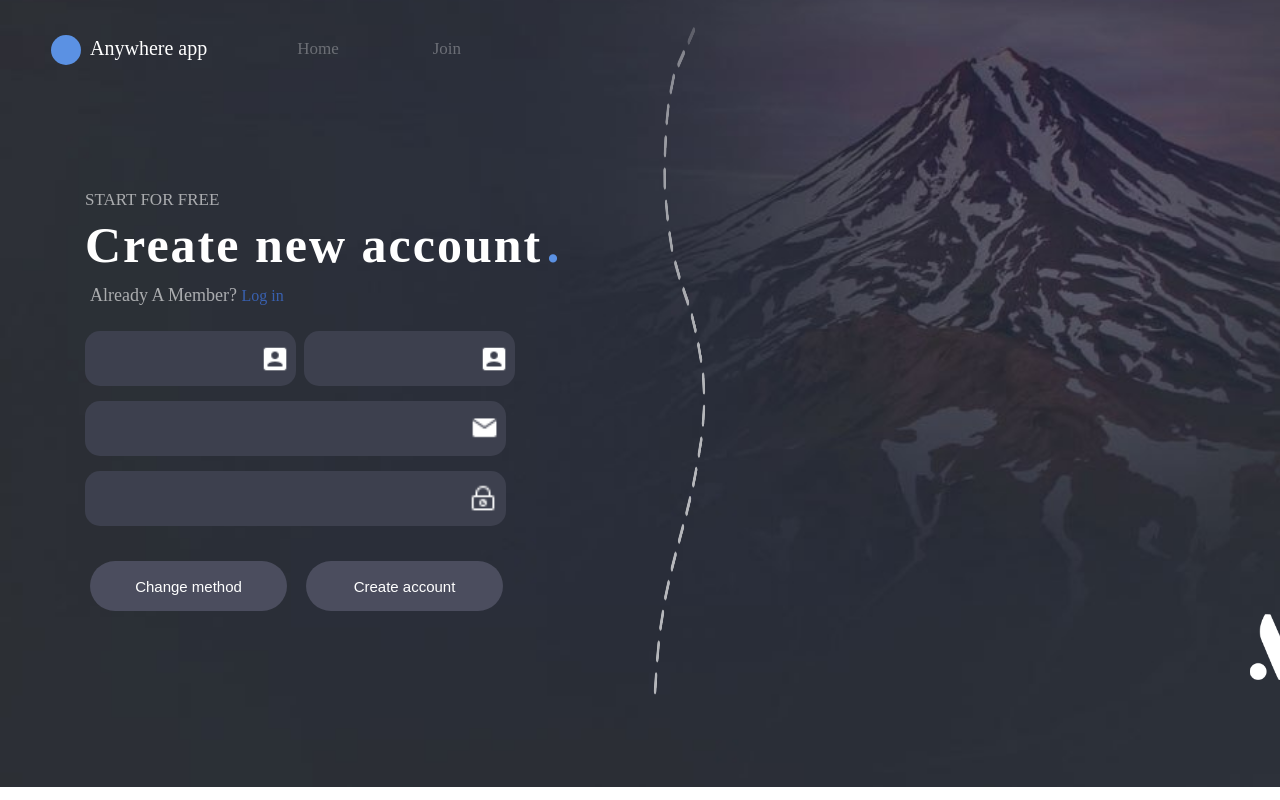
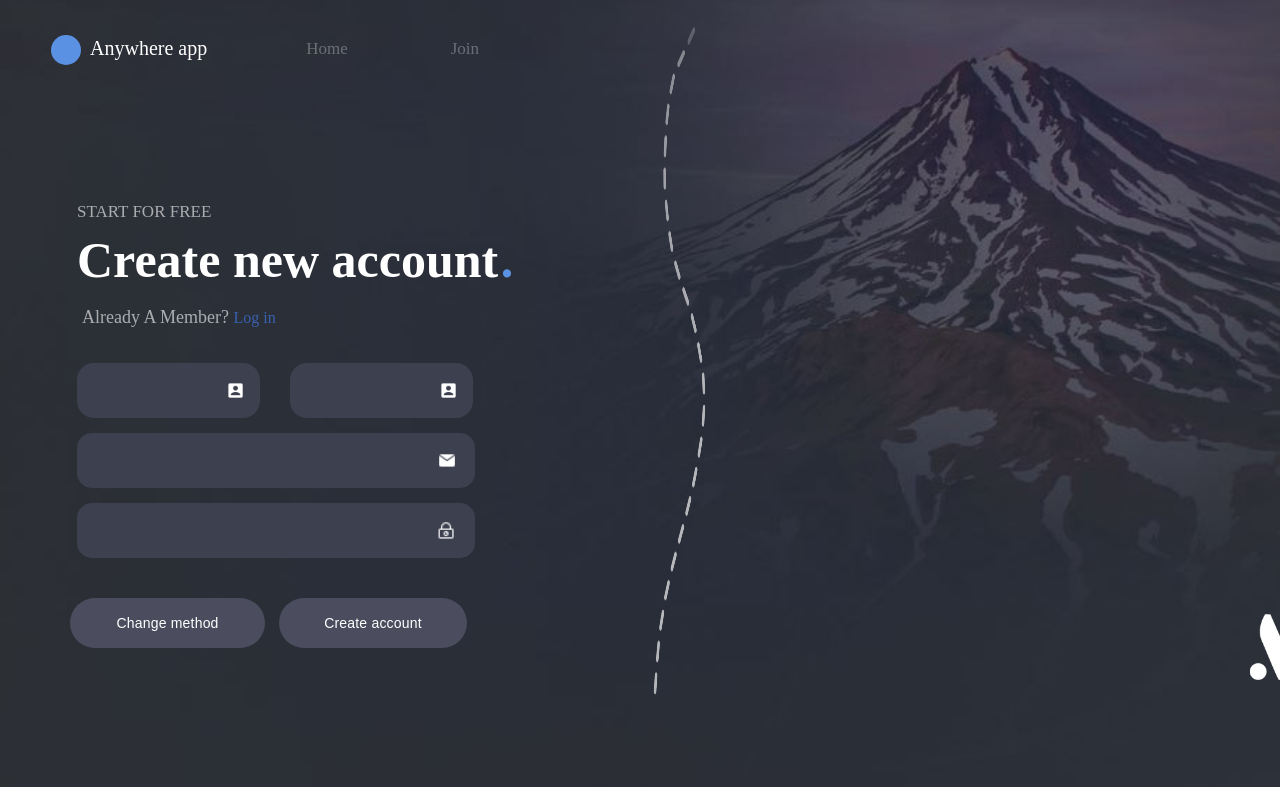
Before and after one commit to YarGromov/Anywhere_app, a website built with Parcel: page index.html in a window 1280 px wide. Shown: the top 800 px of the page. Built offline with nearby package versions, Linux system fonts and the light colour scheme.

Commit message:
21.04.2022__commit-1

```diff
--- a/src/css/style.css
+++ b/src/css/style.css
@@ -57,7 +57,7 @@ body {
 .header .navigation__link {
   font-size: 17px;
   opacity: 0.3;
-  margin-left: 30px;
+  margin-left: 39px;
 }
 
 .header__logo {
@@ -79,8 +79,8 @@ body {
 }
 
 main {
-  margin-top: 115px;
-  margin-left: 25px;
+  margin-top: 127px;
+  margin-left: 17px;
 }
 
 .logotype {
@@ -108,8 +108,8 @@ main {
 
 h1 {
   font-size: 50px;
-  letter-spacing: 2px;
-  padding-top: 15px;
+
+  padding-top: 18px;
 }
 
 .info__header-dot {
@@ -119,7 +119,7 @@ h1 {
 }
 
 .info__content {
-  margin: 20px 5px 10px;
+  margin: 27px 5px 10px;
   opacity: 0.6;
   font-size: 18px;
 }
@@ -141,19 +141,24 @@ form {
 }
 
 .buttons {
-  margin-left: 30px;
-  margin-top: 35px;
+  margin-left: 33px;
+  margin-top: 40px;
 }
 
 .button {
-  font-size: 15px;
+  font-size: 14px;
   background-color: #4b4d5e;
   color: white;
   border: none;
-  min-width: 197px;
+  min-width: 195px;
   min-height: 50px;
-  margin-left: 15px;
+  margin-right: 10px;
   border-radius: 30px;
+  letter-spacing: 0.2px;
+}
+
+.button_primary {
+  min-width: 188px;
 }
 
 .button:hover {
@@ -166,49 +171,53 @@ input:focus {
   outline: 2px solid #4a7ce0;
 }
 
+.grid {
+  display: flex;
+  max-width: 430px;
+}
+
 .field {
   max-width: 51%;
 }
 
-.grid {
-  display: flex;
-  max-width: 430px;
-  justify-content: space-between;
+.field__input {
+  margin-top: 10px;
 }
 
 .field__input_user {
   background-image: url("/src/img/iconName.png");
   background-repeat: no-repeat;
-  background-size: 30px;
-  background-position: 97%;
+  background-size: 18.5px;
+  background-position: 90.5%;
+  margin-right: 30px;
 }
 
 input[type="text"] {
   position: relative;
-  border-radius: 15px;
+  border-radius: 17px;
   border: none;
   min-height: 55px;
   height: 45px;
-  max-width: 96%;
+  min-width: 150px;
+  width: 183px;
   background-color: rgb(61, 64, 78);
   color: white;
   font-size: 18px;
-  padding-left: 22px;
 }
 
 input[type="password"] {
   background-image: url("/src/img/iconsLock1.png");
   background-repeat: no-repeat;
-  background-size: 30px;
-  background-position: 98%;
+  background-size: 20px;
+  background-position: 95%;
   position: relative;
 }
 
 input[type="email"] {
   background-image: url("/src/img/iconsMail.png");
   background-repeat: no-repeat;
-  background-size: 27px;
-  background-position: 98%;
+  background-size: 17.5px;
+  background-position: 95%;
   position: relative;
 }
 
@@ -222,7 +231,7 @@ input[type="password"] {
   background-color: rgb(61, 64, 78);
   color: white;
   font-size: 18px;
-  min-width: 421px;
+  min-width: 398px;
   margin-top: 15px;
   padding-left: 22px;
 }
```
Also changed, not shown: 2 other files.
